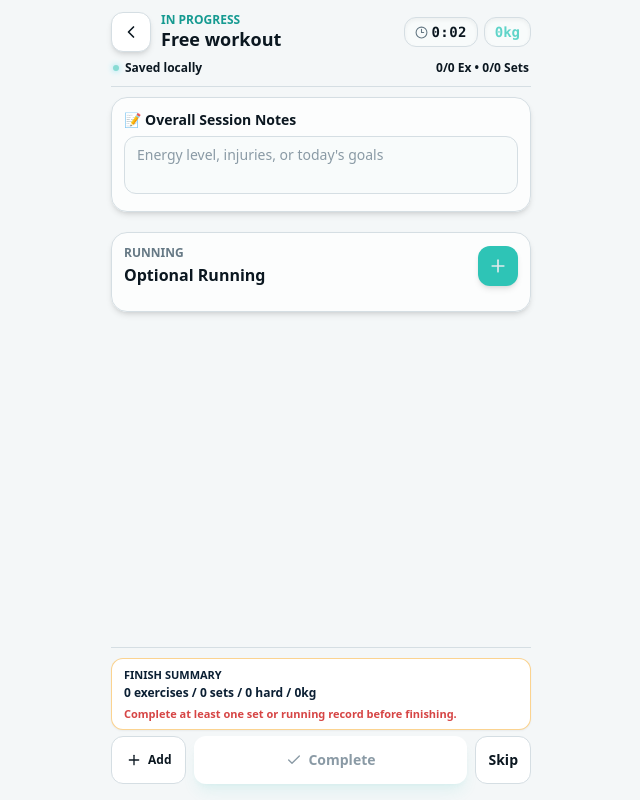
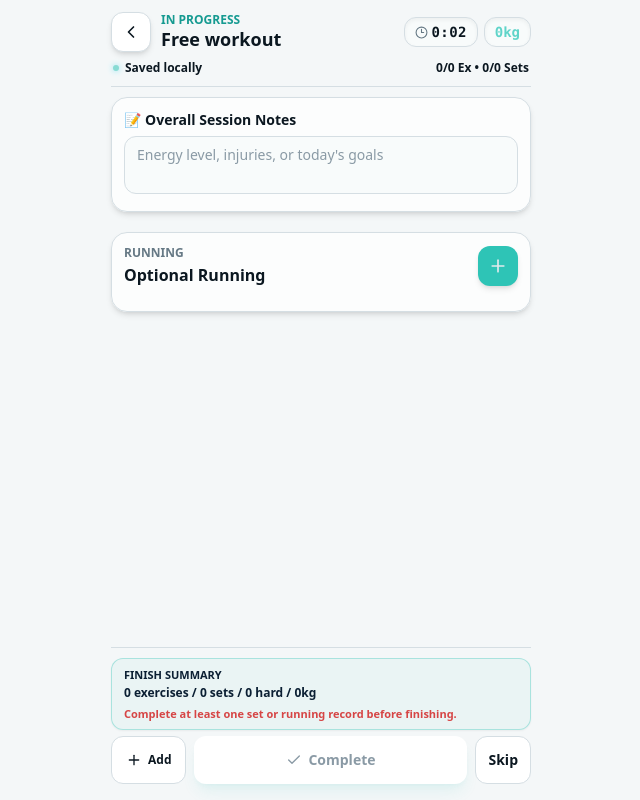
Before and after one commit to jeongjae/SetGo, a React (Vite) app: page / in a window 1280 px wide. Both pictures are taken after a click on the button "Log workout". Shown: the whole page, without its empty margins (319-959 px from the left). Built offline with nearby package versions, Linux system fonts and the light colour scheme.

Commit message:
Tune workout finish summary palette

```diff
--- a/src/pages/WorkoutPage.tsx
+++ b/src/pages/WorkoutPage.tsx
@@ -1604,8 +1604,8 @@ export function WorkoutPage({ mode = 'active', sessionId, onBack, onCompleted, o
           <div className="space-y-1.5">
             <div className={`rounded-xl border px-3 py-2 shadow-sm ${
               canCompleteWorkout
-                ? 'border-emerald-500/35 bg-white'
-                : 'border-amber-500/45 bg-white'
+                ? 'border-emerald-500/35 bg-accent-soft/70'
+                : 'border-accent/35 bg-accent-soft/80'
             }`}>
               <p className={`text-[11px] font-black uppercase ${canCompleteWorkout ? 'text-emerald-700' : 'text-primary'}`}>
                 {locale === 'ko' ? '완료 전 요약' : 'Finish summary'}
```
